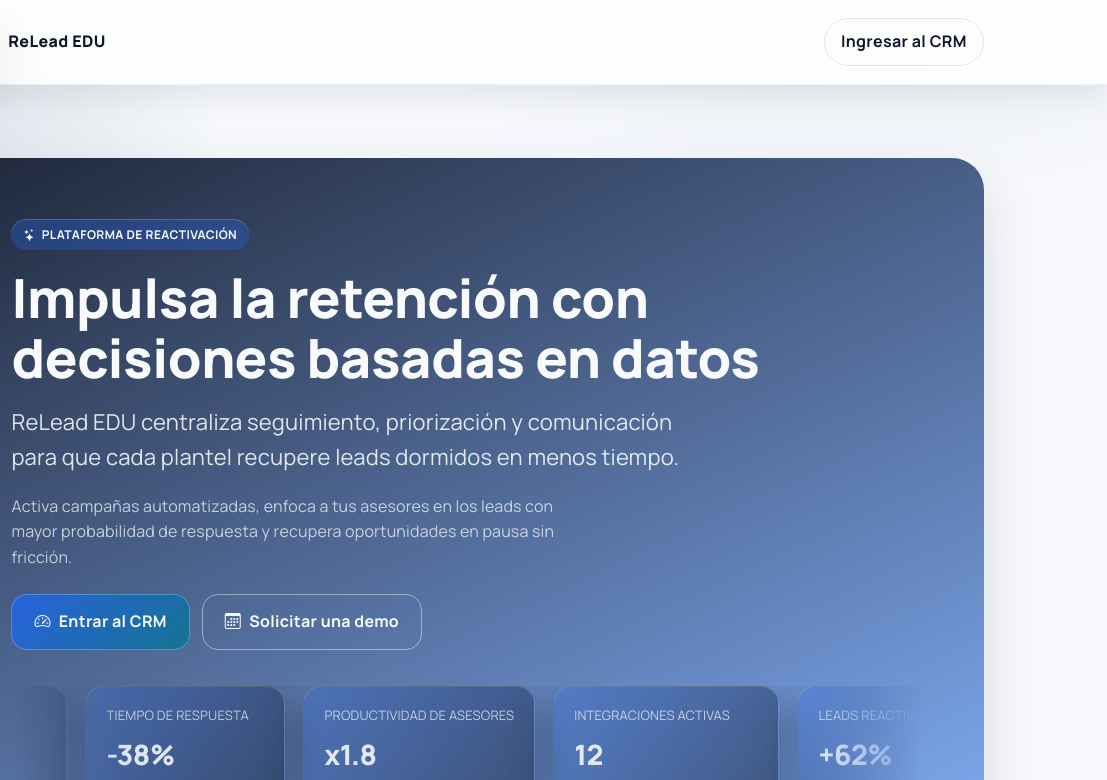
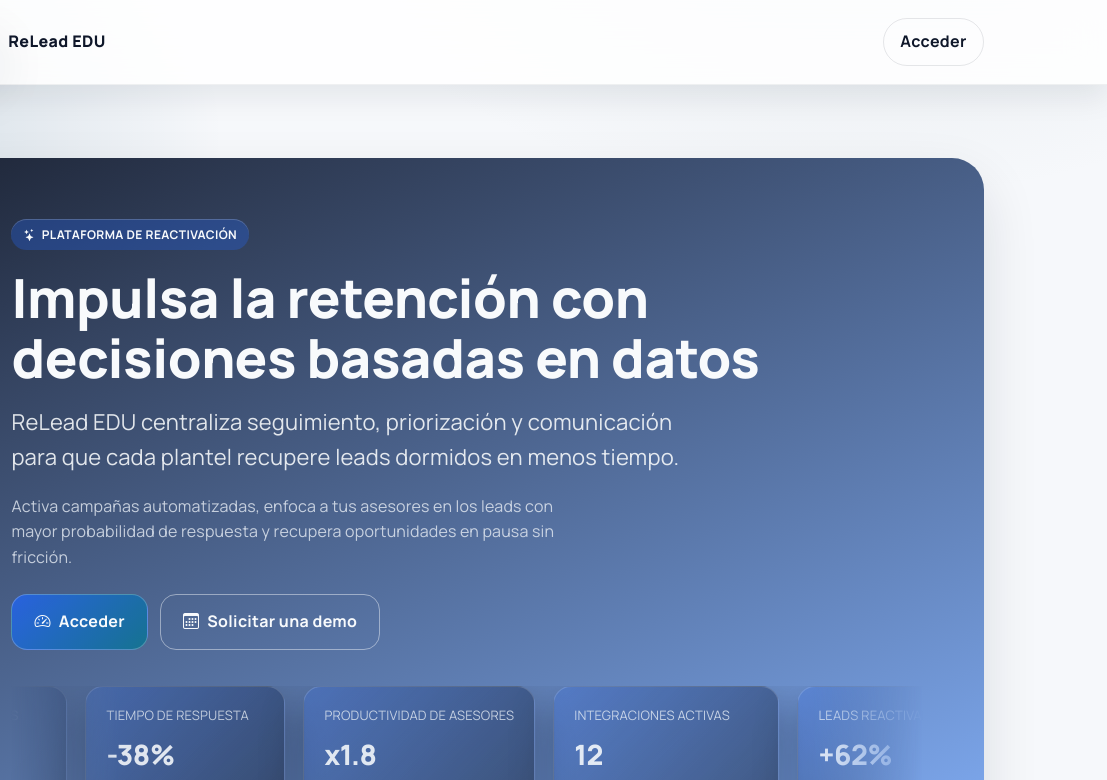
Before and after one commit to ricardomartinezh-code/Landing, a plain HTML site: page index.html in a window 1280 px wide. Shown: the top 780 px of the page, 173-1280 px from the left. Drawn offline with nearby package versions, Linux system fonts and the light colour scheme.

Commit message:
Actualiza enlaces de acceso a app ReLead

```diff
--- a/index.html
+++ b/index.html
@@ -429,7 +429,7 @@
         <img src="./icon-unidep180.png" alt="Logotipo de ReLead EDU" width="46" height="46" />
         <span>ReLead EDU</span>
       </a>
-      <a class="header-login" href="./index.html">Ingresar al CRM</a>
+      <a class="header-login" href="https://app.relead.com.mx/" target="_blank" rel="noopener">Acceder</a>
     </div>
   </header>
   <main class="landing-main">
@@ -445,7 +445,9 @@
         oportunidades en pausa sin fricción.
       </p>
       <div class="hero-cta">
-        <a class="btn primary" href="./index.html"><i class="bi bi-speedometer2"></i> Entrar al CRM</a>
+        <a class="btn primary" href="https://app.relead.com.mx/" target="_blank" rel="noopener"
+          ><i class="bi bi-speedometer2"></i> Acceder</a
+        >
         <a class="btn outline" href="#solicitar-demo"><i class="bi bi-calendar3"></i> Solicitar una demo</a>
       </div>
       <div class="hero-metrics" aria-label="Resultados destacados">
```
